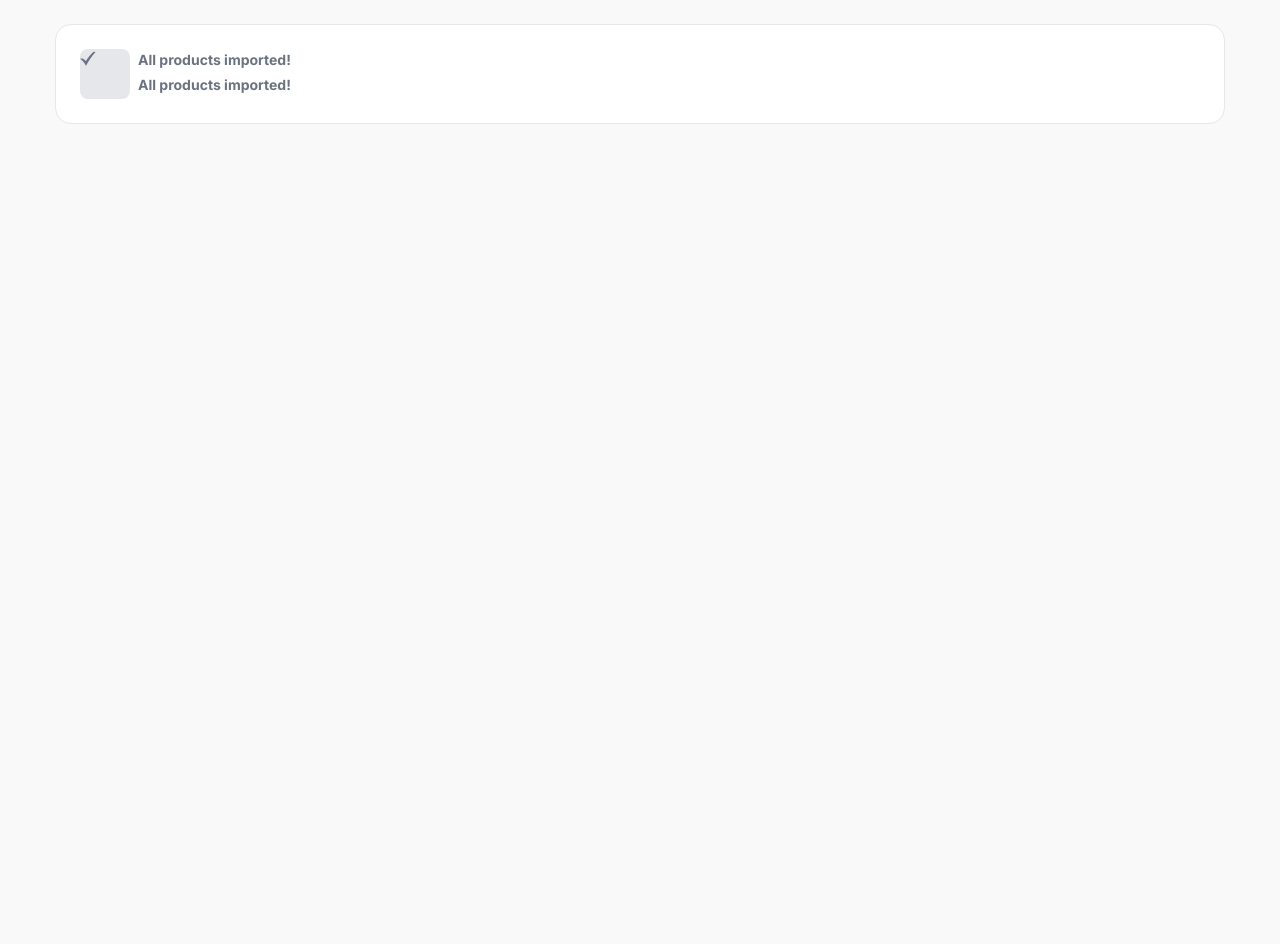
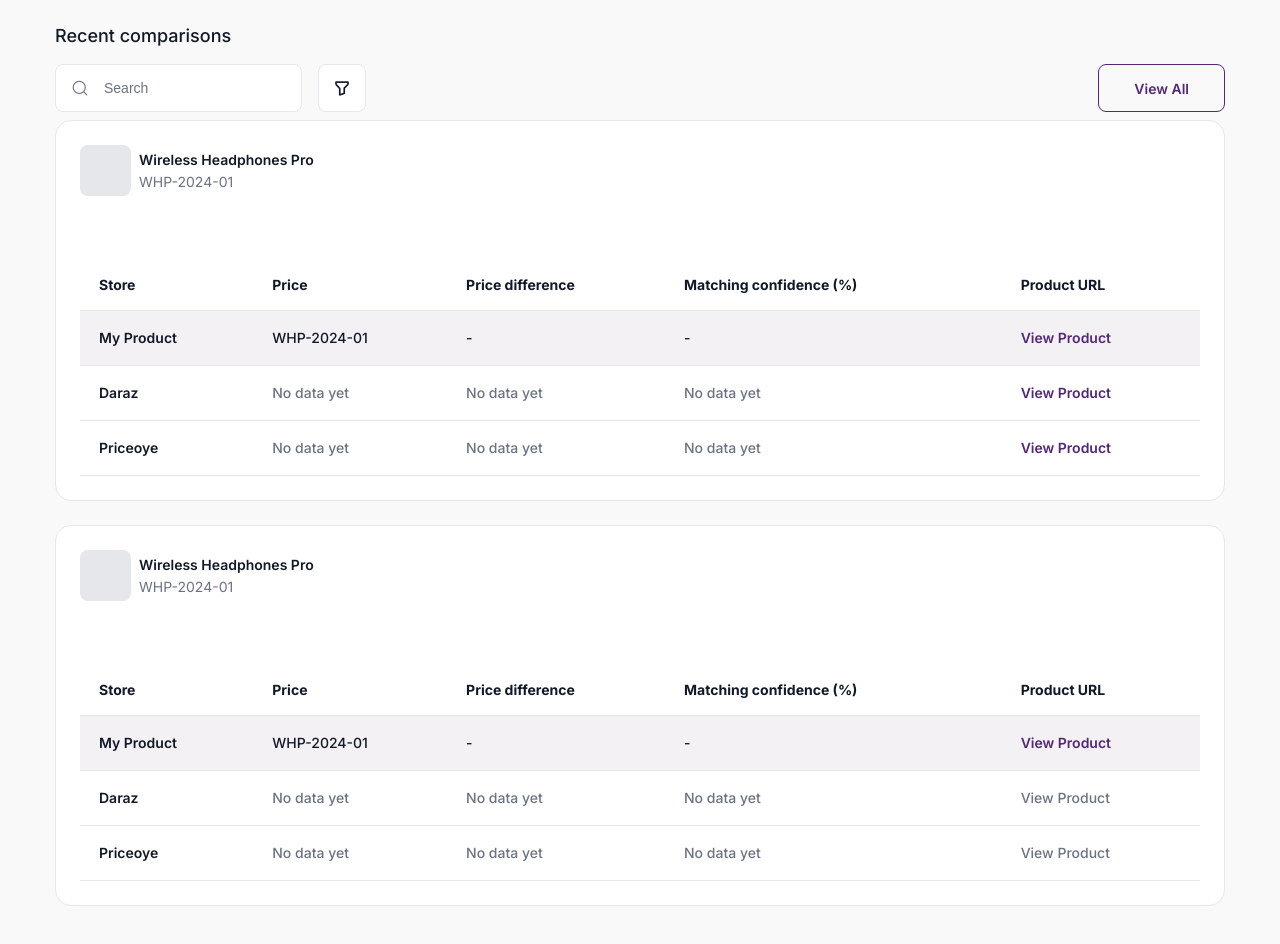
Before and after one commit to SalmanSohail20/quantum-task, a React (Vite) app: page /analytics in a window 1280 px wide. Shown: the part 286-1230 px from the top of the page. Before the commit the page ends 800 px from the top, so only its background shows below. Built offline with nearby package versions, Linux system fonts and the light colour scheme.

Commit message:
dashbord complete

```diff
--- a/src/component/ComparisonCard/ComparisonCard.scss
+++ b/src/component/ComparisonCard/ComparisonCard.scss
@@ -1,36 +1,145 @@
 @use "../../scss/base/variables" as *;
 @use "../../scss/base/mixins" as *;
-.comp_crd{
+
+.comp_crd_head {
+    display: flex;
+    justify-content: space-between;
+    gap: 5px;
+    margin-bottom: 8px;
+    .btn_outline {
+        padding: 13px 35px;
+    }
+}
+.sub_heading {
+    @include font(18, 24, 500);
+    color: $clr-title;
+    margin-bottom: 16px;
+    display: block;
+}
+.search_wrap {
+    display: flex;
+    align-items: center;
+    gap: 16px;
+    .form_control {
+        height: 48px;
+        max-width: 362px;
+        width: 100%;
+    }
+    .btn_filter {
+        flex-shrink: 0;
+        width: 48px;
+        height: 48px;
+        padding: 5px;
+        display: flex;
+        align-items: center;
+        justify-content: center;
+        color: #111827;
         background: $white;
-    border: 1px solid #E5E7EB;
+        border: 1px solid #e5e7eb;
+        font-size: 18px;
+        line-height: 18px;
+        &:hover {
+            background: $clr-primary;
+            border-color: $clr-primary;
+            color: $white;
+        }
+    }
+}
+
+.comp_crd {
+    background: $white;
+    border: 1px solid #e5e7eb;
     border-radius: 16px;
     padding: 24px;
+    margin-bottom: 24px;
     display: flex;
     flex-direction: column;
     gap: 24px;
-    @media(min-width:$md){
-
+    @media (min-width: $md) {
     }
-.crd_head{
+    .crd_head {
         display: flex;
+        align-items: center;
         gap: 8px;
-    .head_txt{
+        margin-bottom: 40px;
+        .head_txt {
             display: flex;
             flex-direction: column;
             gap: 4px;
+            @include font(14, 18, 400);
+            color: #6b7280;
+            .crd_title {
+                font-weight: 600;
+                color: $clr-title;
             }
         }
-.head_img{
-    width: 50px;
-    height: 50px;
+    }
+    .head_img {
+        width: 51px;
+        height: 51px;
         border-radius: 8px;
         overflow: hidden;
         flex-shrink: 0;
-    background: #E5E7EB;
-    img{
+        background: #e5e7eb;
+        img {
             width: 100%;
             height: 100%;
             object-fit: cover;
         }
     }
 }
+
+.responsive_table {
+    overflow-x: auto;
+    table {
+        width: 100%;
+        border-collapse: collapse;
+        text-align: left;
+        @include font(14, 18);
+        thead {
+            th {
+                padding: 16px 5px;
+                border-bottom: 1px solid #e5e7eb;
+                color: $clr-title;
+                &:first-child {
+                    padding-left: 19px;
+                }
+            }
+        }
+        tbody {
+            tr {
+                &:first-child {
+                    td {
+                        background: #f4f1f5;
+                        color: $clr-title;
+                    }
+                }
+            }
+            td {
+                padding: 18px 5px;
+                color: #6b7280;
+                border-bottom: 1px solid #e5e7eb;
+                font-weight: 500;
+                &:first-child {
+                    padding-left: 19px;
+                    font-weight: 600;
+                    color: $clr-title;
+                }
+                a {
+                    color: #6b7280;
+                }
+            }
+            .view_link {
+                text-decoration: none;
+                pointer-events: none;
+                user-select: none;
+                &.active {
+                    user-select: unset;
+                    pointer-events: auto;
+                    color: $clr-primary;
+                    font-weight: 600;
+                }
+            }
+        }
+    }
+}
--- a/src/component/ComparisonCard/ComparisonCard.tsx
+++ b/src/component/ComparisonCard/ComparisonCard.tsx
@@ -1,21 +1,131 @@
-import React from 'react'
-import './ComparisonCard.scss'
+import React from "react";
+import "./ComparisonCard.scss";
+import FilterSearch from "../common/FilterSearch";
 const ComparisonCard = () => {
   return (
-    <div className='comp_crd'>
+    <>
+      <strong className="sub_heading">Recent comparisons</strong>
+      <div className="comp_crd_head">
+        <FilterSearch />
+        <button className="btn btn_outline">View All</button>
+      </div>
+
+      <div className="comp_crd">
         <div className="crd_head">
-            <div className="head_img">
-                <i className="ico ico-check"></i>
-            </div>
-            <div className="head_txt">
-            <strong className="crd_title">All products imported!</strong>
-            <strong className="crd_title">All products imported!</strong>
+          <div className="head_img">
+            {/* <img src="/images/product-1.png" alt="" width={51} height={51} /> */}
+          </div>
+          <div className="head_txt">
+            <strong className="crd_title">Wireless Headphones Pro</strong>
+            <span className="sub_title">WHP-2024-01</span>
+          </div>
+        </div>
+        <div className="responsive_table">
+          <table className="table">
+            <thead>
+              <th>Store</th>
+              <th>Price</th>
+              <th>Price difference</th>
+              <th>Matching confidence (%)</th>
+              <th>Product URL</th>
+            </thead>
+            <tbody>
+              <tr>
+                <td>My Product</td>
+                <td>WHP-2024-01</td>
+                <td>-</td>
+                <td>-</td>
+                <td>
+                  <a href="" className="view_link active">
+                    View Product
+                  </a>
+                </td>
+              </tr>
+              <tr>
+                <td>Daraz</td>
+                <td>No data yet</td>
+                <td>No data yet</td>
+                <td>No data yet</td>
+                <td>
+                  <a href="" className="view_link active">
+                    View Product
+                  </a>
+                </td>
+              </tr>
+              <tr>
+                <td>Priceoye</td>
+                <td>No data yet</td>
+                <td>No data yet</td>
+                <td>No data yet</td>
+                <td>
+                  <a href="" className="view_link active">
+                    View Product
+                  </a>
+                </td>
+              </tr>
+            </tbody>
+          </table>
+        </div>
+      </div>
+      <div className="comp_crd">
+        <div className="crd_head">
+          <div className="head_img">
+            {/* <img src="/images/product-1.png" alt="" width={51} height={51} /> */}
+          </div>
+          <div className="head_txt">
+            <strong className="crd_title">Wireless Headphones Pro</strong>
+            <span className="sub_title">WHP-2024-01</span>
+          </div>
+        </div>
+        <div className="responsive_table">
+          <table className="table">
+            <thead>
+              <th>Store</th>
+              <th>Price</th>
+              <th>Price difference</th>
+              <th>Matching confidence (%)</th>
+              <th>Product URL</th>
+            </thead>
+            <tbody>
+              <tr>
+                <td>My Product</td>
+                <td>WHP-2024-01</td>
+                <td>-</td>
+                <td>-</td>
+                <td>
+                  <a href="" className="view_link active">
+                    View Product
+                  </a>
+                </td>
+              </tr>
+              <tr>
+                <td>Daraz</td>
+                <td>No data yet</td>
+                <td>No data yet</td>
+                <td>No data yet</td>
+                <td>
+                  <a href="" className="view_link">
+                    View Product
+                  </a>
+                </td>
+              </tr>
+              <tr>
+                <td>Priceoye</td>
+                <td>No data yet</td>
+                <td>No data yet</td>
+                <td>No data yet</td>
+                <td>
+                  <a href="" className="view_link">
+                    View Product
+                  </a>
+                </td>
+              </tr>
+            </tbody>
+          </table>
+        </div>
+      </div>
+    </>
+  );
+};
 
-            </div>
-
-        </div>
-    </div>
-  )
-}
-
-export default ComparisonCard
+export default ComparisonCard;
--- /dev/null
+++ b/src/component/common/FilterSearch.tsx
@@ -0,0 +1,16 @@
+import React from "react";
+
+const FilterSearch = () => {
+  return (
+    <div className="search_wrap">
+      <div className="filter_search">
+        <input type="text" className="form_control" placeholder="Search" />
+      </div>
+      <button className="btn btn_filter">
+        <i className="ico ico-filter"></i>
+      </button>
+    </div>
+  );
+};
+
+export default FilterSearch;
--- a/src/scss/base/_forms.scss
+++ b/src/scss/base/_forms.scss
@@ -28,23 +28,22 @@ input[type='tel'],
 input[type='email'],
 input[type='search'],
 input[type='password'],
-.form-control,
+.form_control,
 //input[type='url'],
 // input[type='date'],
 textarea {
-	height: 45px;
+	height: 41px;
 	// border:1px solid $clr-gray4;
-	@include font(16, 20, 400);
-	padding: 9px 16px;
+	@include font(14, 18, 400);
+	padding: 12px 16px;
 	width: 100%;
 	border-radius: 8px;
-	background: #f5f6f9;
+	background: #fff;
+	color: #6b7280;
 	box-shadow: none;
 	outline: none;
-	border: 0;
-	@media (min-width: $md) {
-		height: 56px;
-	}
+	border: 1px solid #e5e7eb;
+
 	&:focus {
 		outline: 0;
 		box-shadow: none;
@@ -64,7 +63,7 @@ textarea {
 // 	-webkit-border-radius: 0;
 // }
 
-textarea.form-control {
+textarea.form_control {
 	resize: none;
 	vertical-align: top;
 	border-width: 1px;
@@ -90,9 +89,17 @@ input[type="submit"] {
 		}
 	}
 }
-.input-wrp {
-	line-height: 1;
+
+.form_control {
+	padding: 12px 16px;
+	border-radius: 8px;
+	font-size: 14px;
+	line-height: 18px;
+	color: #6b7280;
+	border: 1px solid #e5e7eb;
+	background: #fff;
 }
+
 .label,
 label {
 	@include font(16, 22);
@@ -104,72 +111,24 @@ label {
 	}
 }
 
-.contact_form {
-	// margin-bottom: 40px;
-	// @media (min-width: $sm) {
-	// 	margin-bottom: 60px;
-	// }
-	// @media (min-width: $md) {
-	// 	margin-bottom: 80px;
-	// }
-	// @media (min-width: $xl) {
-	// 	margin-bottom: 120px;
-	// }
-	label {
-		font-weight: 500;
+.filter_search {
+	position: relative;
+
+	.form_control {
+		padding-left: 48px;
 	}
-	.form-group {
-		flex-grow: 1;
-	}
-
-	.error {
-		color: $clr-red;
-		font-size: 14px;
-		padding-left: 5px;
-		display: inline-block;
-	}
-	.form-control {
-		height: 50px;
-		background: #fff;
-		border: 1px solid rgba(131, 131, 131, 0.25);
-		font-family: "IBM Plex Sans", "IBM Plex Sans Fallback", "Arial", "Helvetica Neue", "Helvetica", sans-serif;
-		&.error {
-			border: 1px solid #dd3546;
-		}
-	}
-	.btn_wrap {
-		display: flex;
-		align-items: center;
-		justify-content: end;
-		gap: 20px;
-		margin-bottom: 20px;
-		.btn {
-			flex-grow: 1;
-			@include font(20, 24, 500);
-			font-family: "IBM Plex Sans", "IBM Plex Sans Fallback", "Arial", "Helvetica Neue", "Helvetica", sans-serif;
-		}
-	}
-	.form_text {
-		max-width: 480px;
-		@include font(14, 20);
-		color: #45454c;
-		margin-bottom: 30px;
-		@media (min-width: $md) {
-			@include font(16, 22);
-		}
-	}
-	.footer_text {
-		display: flex;
-		align-items: center;
-		justify-content: center;
-		width: 100%;
-		gap: 3px;
-		@include font(14, 20);
-		@media (min-width: $md) {
-			@include font(16, 22);
-		}
-		a {
-			font-weight: 500;
-		}
+	&:before {
+		content: "\e902";
+		font-family: "icomoon";
+		position: absolute;
+		left: 16px;
+		top: 50%;
+		transform: translateY(-50%);
+		color: #6b7280;
+		font-size: 18px;
+		line-height: 19px;
+		font-weight: 400;
+		user-select: none;
+		pointer-events: none;
 	}
 }
--- a/src/scss/base/_typography.scss
+++ b/src/scss/base/_typography.scss
@@ -91,10 +91,10 @@ a {
 	}
 	&.btn_outline {
 		background: transparent;
-		color: $clr-blue;
-		border-color: $clr-blue;
+		color: $clr-primary;
+		border-color: $clr-primary;
 		&:hover {
-			background: $clr-blue;
+			background: $clr-primary;
 			color: $white;
 		}
 	}
--- a/src/scss/base/_variables.scss
+++ b/src/scss/base/_variables.scss
@@ -44,7 +44,7 @@ $base-min-width: 320px;
 // Liks
 $base-link-color: $clr-blue;
 
-$placeholder-color: $clr-gray;
+$placeholder-color: $clr-text;
 
 $headings-font-family: inherit !default;
 $headings-color: inherit;
```
Also changed, not shown: public/images/product-1.png (added). Lines whose indentation alone changed are shown as unchanged.
